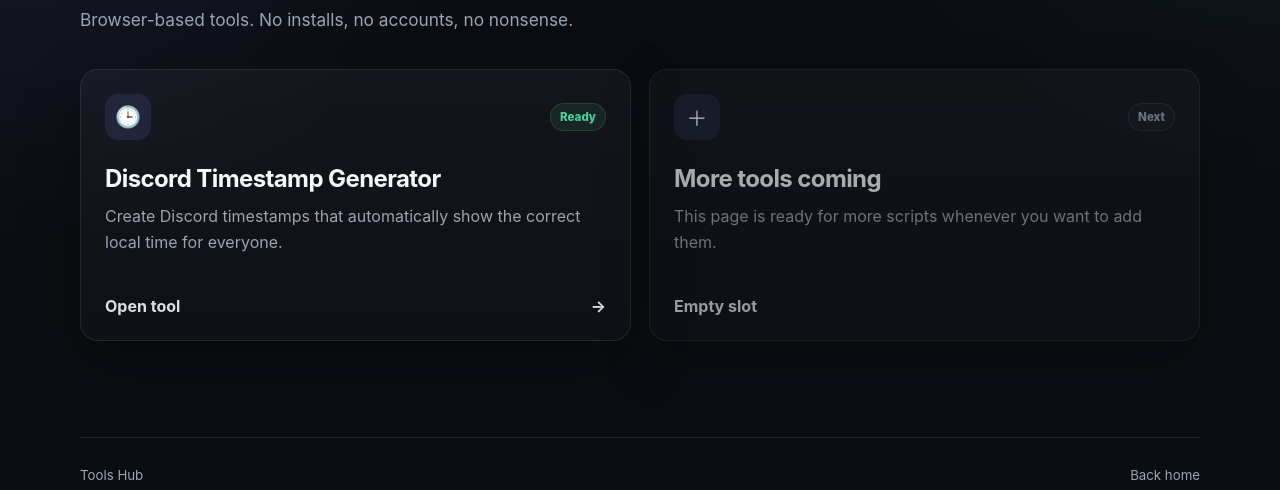
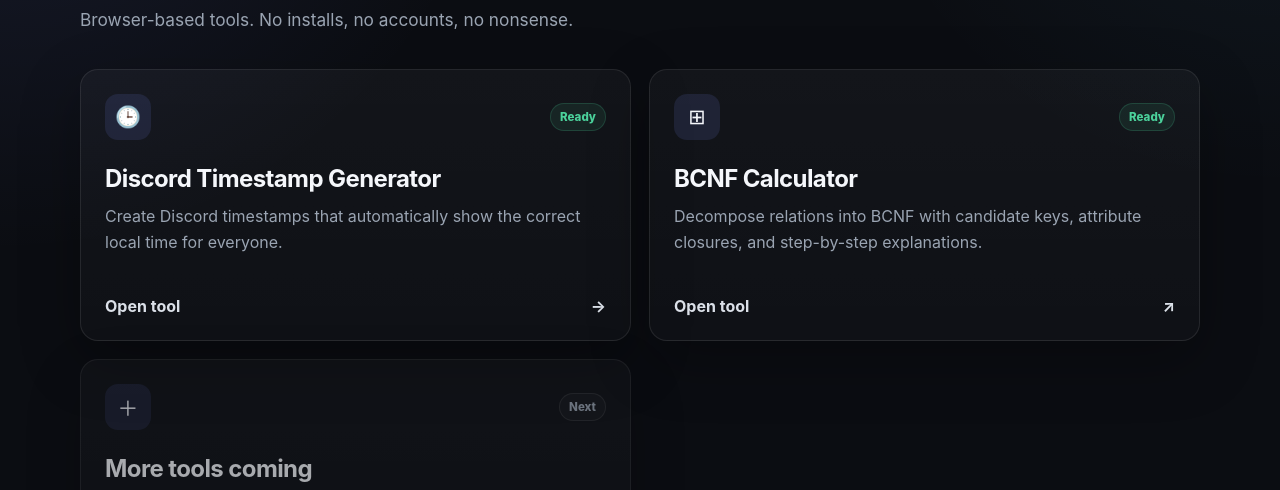
Before and after one commit to Invisca/amirdmgazzali.com, a plain HTML site: page scripts/index.html in a window 1280 px wide. Shown: the part 258-748 px from the top of the page. Drawn offline with Linux system fonts and the light colour scheme.

Commit message:
Refactor comments in index.html for clarity
Updated comments for clarity and consistency throughout the HTML file.

```diff
--- a/scripts/index.html
+++ b/scripts/index.html
@@ -16,27 +16,19 @@
 
 <body>
 
-  <!-- =========================
-       SHARED TOP NAVIGATION
-       ========================= -->
+  <!-- Shared top navigation -->
   <header class="site-header">
-
     <a class="brand" href="/">
       Tools Hub
     </a>
 
     <nav id="mainNav"></nav>
-
   </header>
 
-
-  <!-- =========================
-       MAIN CONTENT
-       ========================= -->
+  <!-- Main content -->
   <main class="page-shell">
 
     <section class="page-heading">
-
       <p class="eyebrow">
         SCRIPTS
       </p>
@@ -48,13 +40,9 @@
       <p>
         Browser-based tools. No installs, no accounts, no nonsense.
       </p>
-
     </section>
 
-
-    <!-- =========================
-         TOOL GRID
-         ========================= -->
+    <!-- Tool grid -->
     <section class="tool-grid">
 
       <!-- Discord Timestamp Tool -->
@@ -62,9 +50,7 @@
         class="tool-card"
         href="./discord-timestamp/"
       >
-
         <div class="tool-top">
-
           <span class="tool-icon">
             🕒
           </span>
@@ -72,7 +58,6 @@
           <span class="status-pill">
             Ready
           </span>
-
         </div>
 
         <h2>
@@ -85,7 +70,6 @@
         </p>
 
         <div class="tool-footer">
-
           <span>
             Open tool
           </span>
@@ -93,17 +77,49 @@
           <span>
             →
           </span>
+        </div>
+      </a>
 
+      <!-- BCNF Calculator -->
+      <a
+        class="tool-card"
+        href="https://bcnf.amirdmgazzali.com/"
+        target="_blank"
+        rel="noopener noreferrer"
+      >
+        <div class="tool-top">
+          <span class="tool-icon">
+            ⊞
+          </span>
+
+          <span class="status-pill">
+            Ready
+          </span>
         </div>
 
+        <h2>
+          BCNF Calculator
+        </h2>
+
+        <p>
+          Decompose relations into BCNF with candidate keys,
+          attribute closures, and step-by-step explanations.
+        </p>
+
+        <div class="tool-footer">
+          <span>
+            Open tool
+          </span>
+
+          <span>
+            ↗
+          </span>
+        </div>
       </a>
 
-
-      <!-- Empty Tool Slot -->
+      <!-- Keep this empty slot after the existing tools -->
       <article class="tool-card muted-card">
-
         <div class="tool-top">
-
           <span class="tool-icon">
             ＋
           </span>
@@ -111,7 +127,6 @@
           <span class="status-pill subtle">
             Next
           </span>
-
         </div>
 
         <h2>
@@ -124,25 +139,17 @@
         </p>
 
         <div class="tool-footer">
-
           <span>
             Empty slot
           </span>
-
         </div>
-
       </article>
 
     </section>
-
   </main>
 
-
-  <!-- =========================
-       FOOTER
-       ========================= -->
+  <!-- Footer -->
   <footer>
-
     <span>
       Tools Hub
     </span>
@@ -152,13 +159,9 @@
         Back home
       </a>
     </span>
-
   </footer>
 
-
-  <!-- =========================
-       START SHARED NAV
-       ========================= -->
+  <!-- Start shared navigation -->
   <script>
     renderNav("Scripts");
   </script>
```
